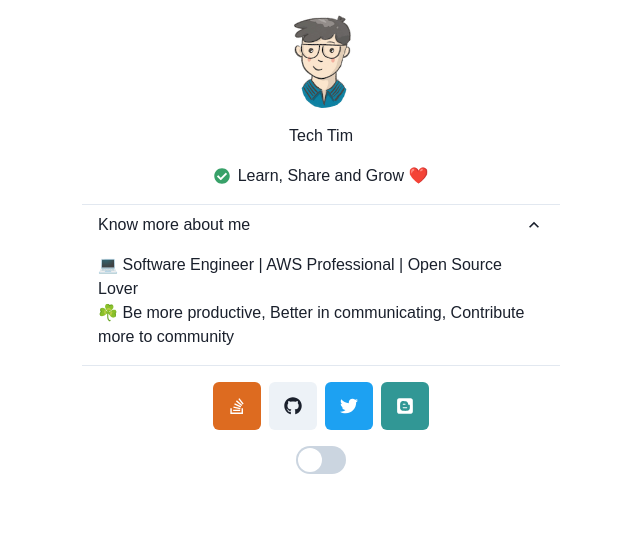
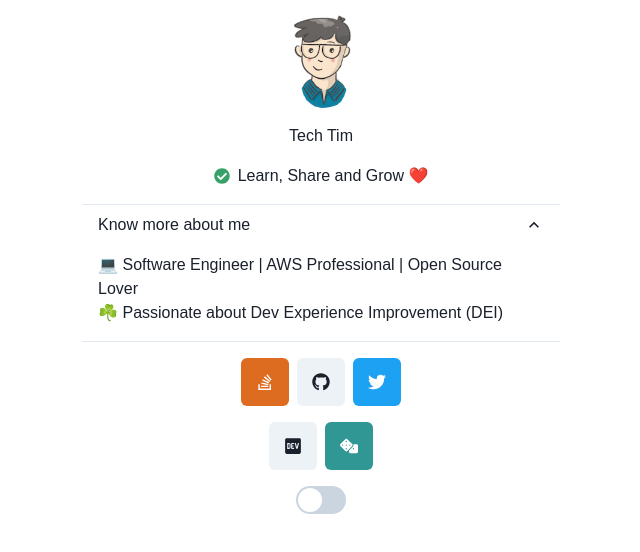
Before and after one commit to tim-hub/techtim-astro-bento-portfolio, a Next.js app: page / in a window 1280 px wide. Shown: the top 552 px of the page, without its empty margins (319-959 px from the left). Built offline with nearby package versions, Linux system fonts and the light colour scheme.

Commit message:
add dev.to

```diff
--- a/components/ui/Intro.tsx
+++ b/components/ui/Intro.tsx
@@ -18,7 +18,7 @@ import {
   Tooltip
 } from '@chakra-ui/react';
 import NextLink from 'next/link';
-import { FaBlogger, FaCheckCircle, FaGithub, FaStackOverflow, FaTwitter } from 'react-icons/fa';
+import { FaCheckCircle, FaGithub, FaStackOverflow, FaTwitter, FaDev, FaDice } from 'react-icons/fa';
 import { IIntroContext } from '../../state/SiteContext';
 
 export interface IIntroProps extends IIntroContext {
@@ -35,7 +35,7 @@ export const Intro = (
     bios,
     stackOverflowId,
     githubId,
-    colorMode
+    devToId
   }: IIntroProps) => {
   return (
     <Flex align="center" justify="center" m={[2, 3]} direction="column" gap={'1em'}>
@@ -117,12 +117,26 @@ export const Intro = (
               </Link>
             </NextLink>
           }
-
+        </HStack>
+      </Flex>
+      <Flex>
+        <HStack>
+          {
+            devToId && <NextLink href={`https://dev.to/${devToId}`} passHref>
+              <Link target="_blank" rel="noopener">
+                <Tooltip hasArrow label='Dev.to'>
+                  <IconButton size="lg" colorScheme={'gray'} aria-label='dev.to' icon={<FaDev/>}>
+                    Dev.to
+                  </IconButton>
+                </Tooltip>
+              </Link>
+            </NextLink>
+          }
           {
             twitterId && <NextLink href={`https://threadreaderapp.com/user/${twitterId}`} passHref>
               <Link target="_blank" rel="noopener">
                 <Tooltip hasArrow label='Thread Reader'>
-                  <IconButton size="lg" colorScheme={'teal'} aria-label='thread-reader' icon={<FaBlogger/>}>
+                  <IconButton size="lg" colorScheme={'teal'} aria-label='thread-reader' icon={<FaDice/>}>
                     Thread Reader
                   </IconButton>
                 </Tooltip>
--- a/state/SiteContext.ts
+++ b/state/SiteContext.ts
@@ -7,6 +7,7 @@ export interface IIntroContext {
   twitterId: string
   stackOverflowId?: string
   githubId?: string
+  devToId?: string
   bios?: string[]
 }
 
@@ -16,10 +17,11 @@ export const INTRO:IIntroContext = {
   twitterId: 'TechTim42',
   stackOverflowId: '5249708/tim',
   githubId: 'tim-hub',
+  devToId: 'timhub',
   bios: [
     'Learn, Share and Grow ❤️',
     '💻 Software Engineer | AWS Professional | Open Source Lover ',
-    '☘️ Be more productive, Better in communicating, Contribute more to community ️'
+    '☘️ Passionate about Dev Experience Improvement (DEI)️'
   ]
 }
 const SiteContext = createContext({intro: INTRO});
```
